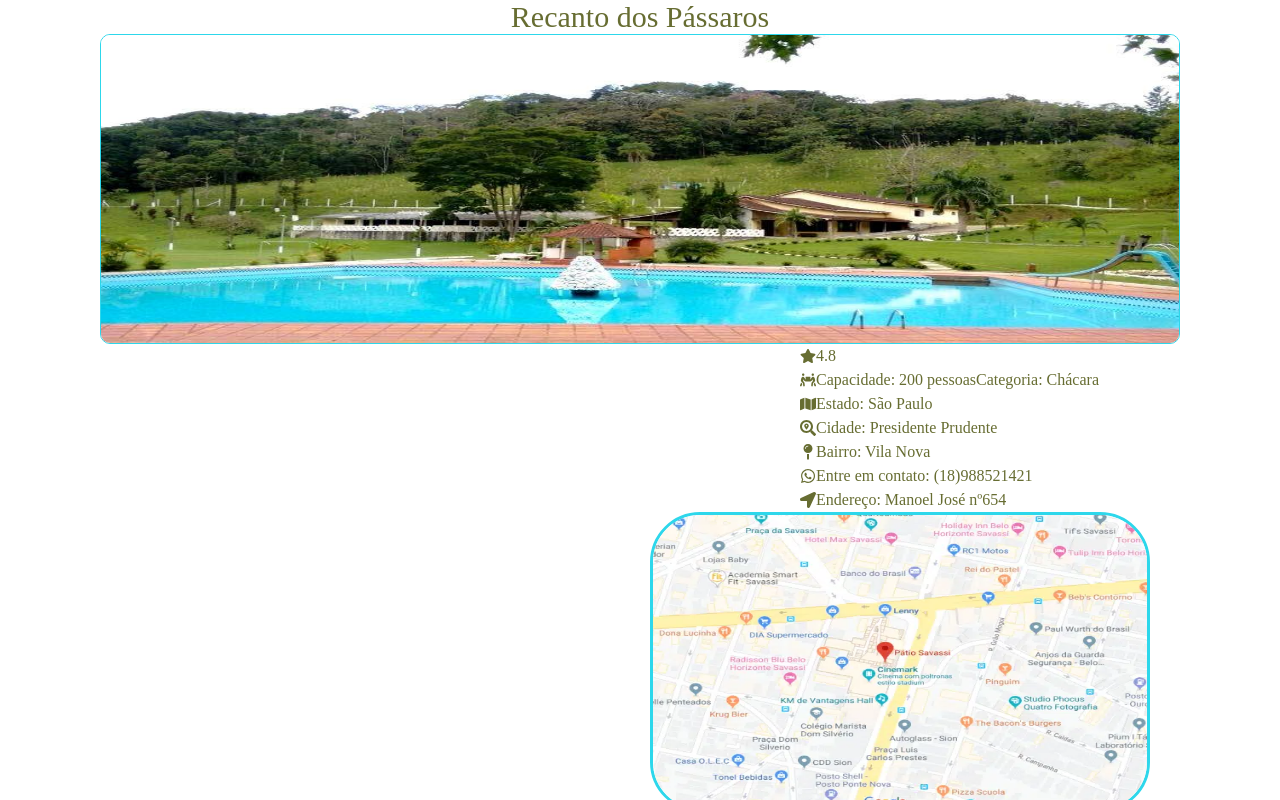
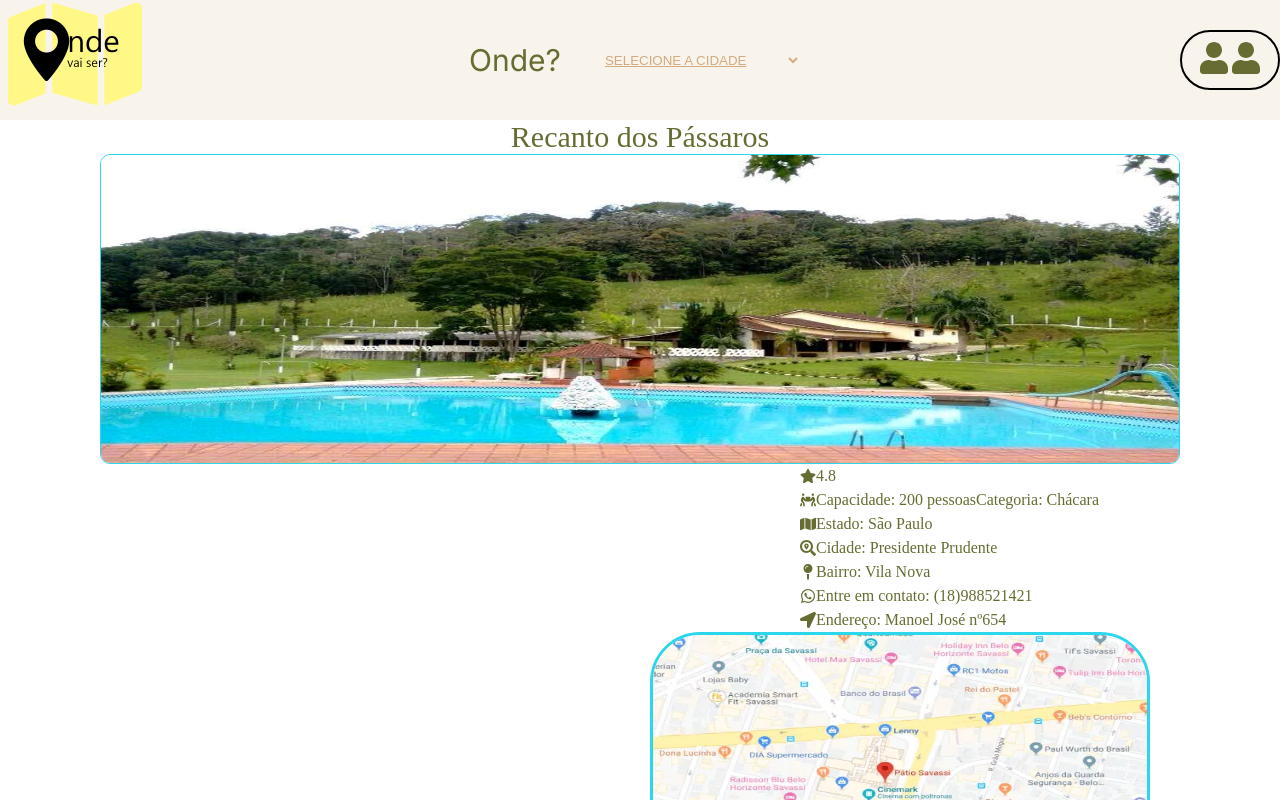
Before and after one commit to MadTitanPHDev/ondevaiserapp, a React (Create React App) app: page /Recantodospassaros in a window 1280 px wide. Shown: the top 800 px of the page. Built offline with nearby package versions, Linux system fonts and the light colour scheme.

Commit message:
layout adicionado

```diff
--- a/src/pages/Cadastro/index.js
+++ b/src/pages/Cadastro/index.js
@@ -1,6 +1,7 @@
 import './styles.css';
 import imagem from './imagemondevaiser.png'
 import React, { useState } from 'react'
+import Layout from '../../components/Layout';
 
 const Cadastro = () => {
     //retorna elementos visuais e componentes(pagina)
@@ -14,7 +15,8 @@ const Cadastro = () => {
     return (
 
         <section className='container'>
-  <img src={imagem}/>
+            <Layout>
+                <img src={imagem} />
 
                 <div>
                     <h1 className='dados'>
@@ -60,6 +62,7 @@ const Cadastro = () => {
 
 
                 </div>
+            </Layout>
         </section>
     )
 }
--- a/src/pages/Login/index.js
+++ b/src/pages/Login/index.js
@@ -6,8 +6,6 @@ const Login = () => {
     return (
         <div className='loginBody'>
             <Layout>
-
-
                 <div className='loginBodyArea'>
                     <div className='loginInputArea'>
                         <input className='inputLogin' required autocomplete="off" type="text" name="username" id="username" />
--- a/src/pages/Recantodospassaros/index.js
+++ b/src/pages/Recantodospassaros/index.js
@@ -3,66 +3,68 @@ import './styles.css'
 import imagem from './images/recantodospassaros.jpeg'
 import { FaComment, FaLocationArrow, FaMandalorian, FaMap, FaMapPin, FaPeopleArrows, FaPeopleCarry, FaPersonBooth, FaPinterest, FaPinterestP, FaPrescriptionBottle, FaSearchLocation, FaSnowman, FaStar, FaWhatsapp } from 'react-icons/fa'
 import mapa from './images/mapa.png'
-import comentarios from'./images/comentarios.jpg'
+import comentarios from './images/comentarios.jpg'
+import Layout from '../../components/Layout'
 
 const Recantodospassaros = () => {
     return (
         <section className='container'>
+            <Layout>
                 <h1>Recanto dos Pássaros</h1>
-     <img src={imagem} className='foto'/>
+                <img src={imagem} className='foto' />
 
                 <div >
                     <div className='map'>
-            <FaStar/>
+                        <FaStar />
                         <p>4.8</p>
                     </div>
                     <div className='map'>
-            <FaPeopleCarry/>
+                        <FaPeopleCarry />
                         <p>Capacidade: 200 pessoas</p>
                         <p>Categoria: Chácara</p>
                     </div>
 
                     <div className='map'>
-            <FaMap/>
+                        <FaMap />
                         <p>Estado: São Paulo</p>
                     </div>
 
                     <div className='map'>
-            <FaSearchLocation/>
+                        <FaSearchLocation />
                         <p>Cidade: Presidente Prudente</p>
                     </div>
 
                     <div className='map'>
-            <FaMapPin/>
+                        <FaMapPin />
                         <p>Bairro: Vila Nova</p>
                     </div>
 
 
                     <div className='map'>
-            <FaWhatsapp/>
+                        <FaWhatsapp />
                         <p>Entre em contato: (18)988521421</p>
                     </div>
                     <div className='map'>
-            <FaLocationArrow/>
+                        <FaLocationArrow />
                         <p>Endereço: Manoel José nº654</p>
                     </div>
                     <img className='localiza' src={mapa} />
 
                     <div className='map'>
-            <FaStar/>
+                        <FaStar />
                         <p>4.8 Avaliaçao</p>
                     </div>
                     <div className='avalia'>
-            <FaComment/>
+                        <FaComment />
                         <p>378 Comentários</p>
                     </div>
 
                     <div>
-            <img src={comentarios} className='comentarios'/>
+                        <img src={comentarios} className='comentarios' />
                     </div>
                 </div>
 
-
+            </Layout>
         </section>
 
 
```
Lines whose indentation alone changed are shown as unchanged.
